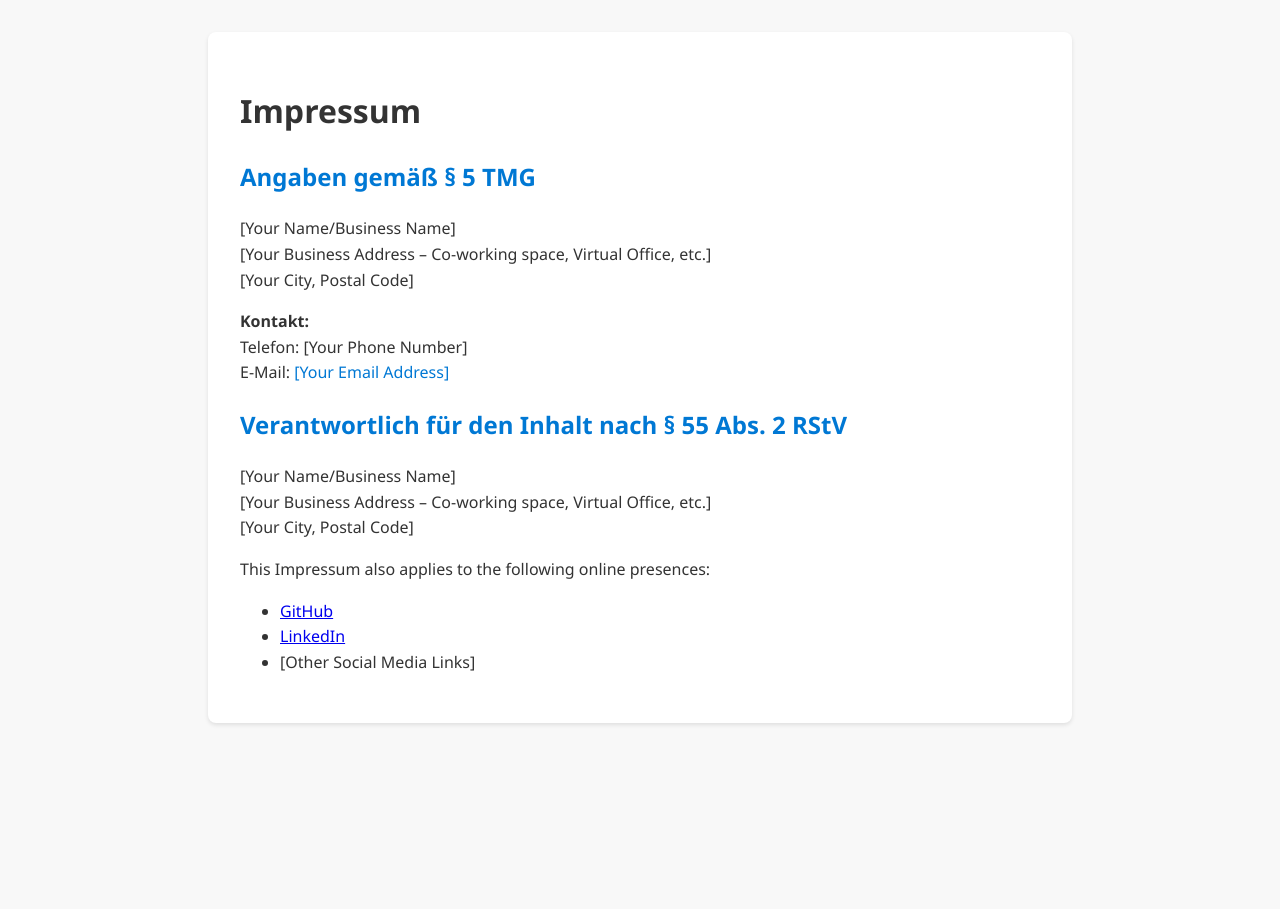
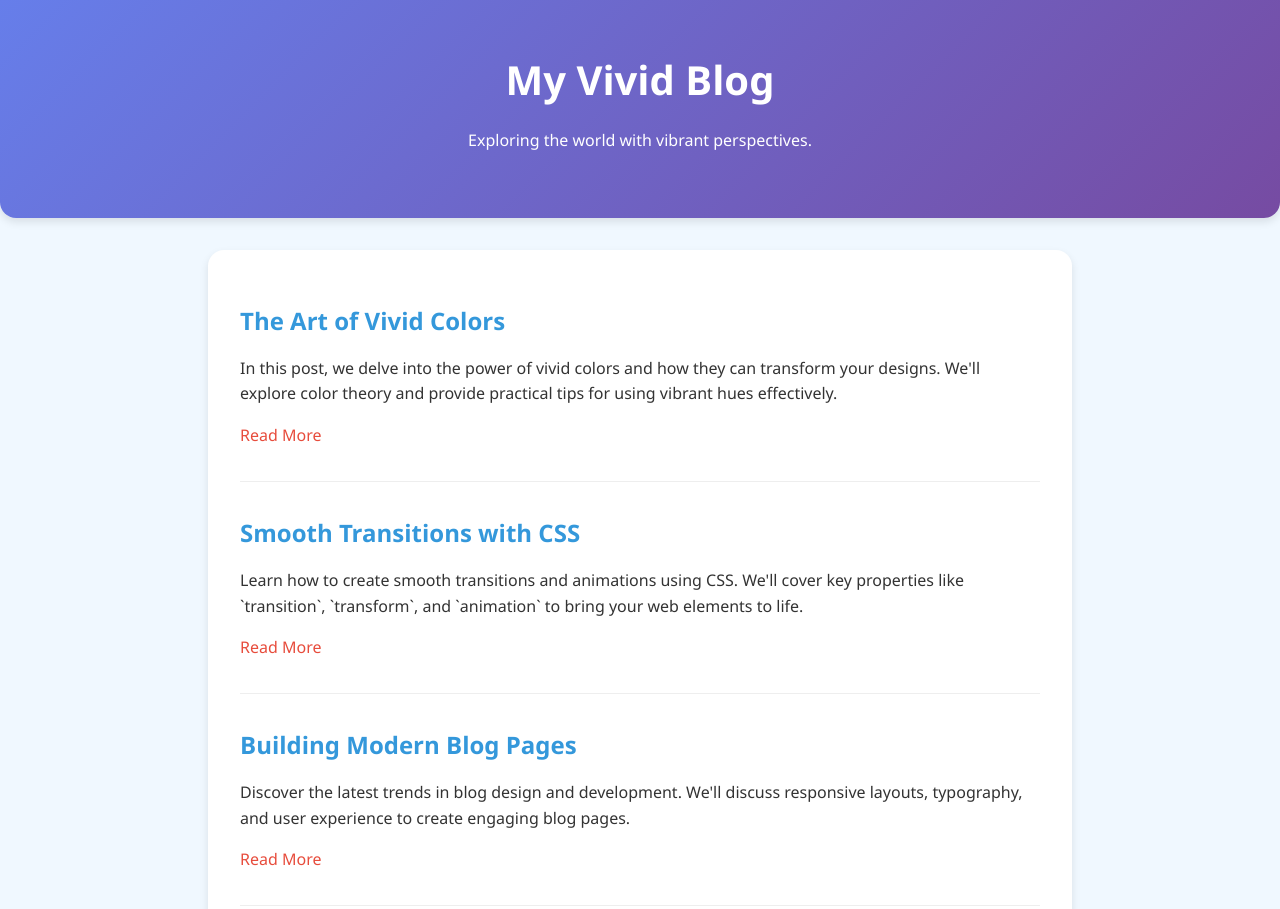
Before and after one commit to Timo-Troeger/Timo-Troeger.github.io, a plain HTML site: page index.html in a window 1280 px wide. Shown: the top 909 px of the page. Before the commit the page ends 800 px from the top, so only its background shows below. Drawn offline with Linux system fonts and the light colour scheme.

Commit message:
Update index.html

```diff
--- a/index.html
+++ b/index.html
@@ -1,78 +1,133 @@
 <!DOCTYPE html>
-<html lang="de">
+<html lang="en">
 <head>
     <meta charset="UTF-8">
     <meta name="viewport" content="width=device-width, initial-scale=1.0">
-    <title>Impressum</title>
+    <title>My Vivid Blog</title>
     <style>
         body {
             font-family: 'Segoe UI', Tahoma, Geneva, Verdana, sans-serif;
-            margin: 2em;
+            margin: 0;
+            padding: 0;
+            background-color: #f0f8ff; /* Light, airy background */
+            color: #333;
             line-height: 1.6;
-            color: #333;
-            background-color: #f8f8f8;
         }
 
-        .h1, h2{
-            color: #0078D4; /* Microsoft Blue */
+        header {
+            background: linear-gradient(135deg, #667eea, #764ba2); /* Vivid gradient header */
+            color: white;
+            text-align: center;
+            padding: 3em 0;
+            border-bottom-left-radius: 16px;
+            border-bottom-right-radius: 16px;
+            box-shadow: 0 4px 8px rgba(0, 0, 0, 0.1);
         }
 
-        .container {
-            max-width: 800px;
-            margin: 0 auto;
-            background-color: white;
-            padding: 2em;
-            border-radius: 8px;
-            box-shadow: 0 2px 4px rgba(0, 0, 0, 0.1);
+        header h1 {
+            margin: 0;
+            font-size: 2.5em;
+            font-weight: 600;
         }
 
-        .contact-info {
-            margin-top: 1em;
+        main {
+            max-width: 800px;
+            margin: 2em auto;
+            padding: 2em;
+            background-color: white;
+            border-radius: 16px;
+            box-shadow: 0 4px 8px rgba(0, 0, 0, 0.1);
         }
 
-        .contact-info a {
-            color: #0078D4;
-            text-decoration: none;
+        article {
+            margin-bottom: 2em;
+            border-bottom: 1px solid #eee;
+            padding-bottom: 2em;
         }
 
-        .contact-info a:hover {
+        article:last-child {
+            border-bottom: none;
+        }
+
+        article h2 {
+            color: #3498db; /* Vivid blue for headings */
+            margin-bottom: 0.5em;
+        }
+
+        article p {
+            margin-bottom: 1em;
+        }
+
+        article a {
+            color: #e74c3c; /* Vivid red for links */
+            text-decoration: none;
+            font-weight: 500;
+        }
+
+        article a:hover {
             text-decoration: underline;
+        }
+
+        footer {
+            text-align: center;
+            padding: 1em 0;
+            background-color: #ecf0f1;
+            border-top: 1px solid #ddd;
+            border-bottom-left-radius: 16px;
+            border-bottom-right-radius: 16px;
+            margin: 0 auto;
+            max-width: 800px;
+            box-shadow: 0 -2px 4px rgba(0, 0, 0, 0.1);
         }
     </style>
 </head>
 <body>
-    <div class="container">
-        <h1>Impressum</h1>
 
-        <h2>Angaben gemäß § 5 TMG</h2>
+    <header>
+        <h1>My Vivid Blog</h1>
+        <p>Exploring the world with vibrant perspectives.</p>
+    </header>
 
-        <p>
-            [Your Name/Business Name]<br>
-            [Your Business Address – Co-working space, Virtual Office, etc.]<br>
-            [Your City, Postal Code]
-        </p>
+    <main>
+        <article>
+            <h2>The Art of Vivid Colors</h2>
+            <p>
+                In this post, we delve into the power of vivid colors and how they can transform your designs. We'll explore color theory and provide practical tips for using vibrant hues effectively.
+            </p>
+            <a href="#">Read More</a>
+        </article>
 
-        <div class="contact-info">
-            <strong>Kontakt:</strong><br>
-            Telefon: [Your Phone Number]<br>
-            E-Mail: <a href="mailto:[Your Email Address]">[Your Email Address]</a>
-        </div>
+        <article>
+            <h2>Smooth Transitions with CSS</h2>
+            <p>
+                Learn how to create smooth transitions and animations using CSS. We'll cover key properties like `transition`, `transform`, and `animation` to bring your web elements to life.
+            </p>
+            <a href="#">Read More</a>
+        </article>
 
-        <h2>Verantwortlich für den Inhalt nach § 55 Abs. 2 RStV</h2>
+        <article>
+            <h2>Building Modern Blog Pages</h2>
+            <p>
+                Discover the latest trends in blog design and development. We'll discuss responsive layouts, typography, and user experience to create engaging blog pages.
+            </p>
+            <a href="#">Read More</a>
+        </article>
 
-        <p>
-            [Your Name/Business Name]<br>
-            [Your Business Address – Co-working space, Virtual Office, etc.]<br>
-            [Your City, Postal Code]
-        </p>
+        <article>
+            <h2>Lorem Ipsum Dolor Sit Amet</h2>
+            <p>
+                Lorem ipsum dolor sit amet, consectetur adipiscing elit. Sed do eiusmod tempor incididunt ut labore et dolore magna aliqua. Ut enim ad minim veniam, quis nostrud exercitation ullamco laboris nisi ut aliquip ex ea commodo consequat. Duis aute irure dolor in reprehenderit in voluptate velit esse cillum dolore eu fugiat nulla pariatur. Excepteur sint occaecat cupidatat non proident, sunt in culpa qui officia deserunt mollit anim id est laborum.
+            </p>
+            <p>
+                Vestibulum ante ipsum primis in faucibus orci luctus et ultrices posuere cubilia curae; Donec velit neque, auctor ut tristique sed, ultricies vel nisi. Mauris blandit aliquet elit, eget tincidunt nibh pulvinar a. Vivamus suscipit tortor eget felis porttitor volutpat. Cras ultricies ligula sed magna dictum porta.
+            </p>
+            <a href="#">Read More</a>
+        </article>
+    </main>
 
-        <p>This Impressum also applies to the following online presences:</p>
+    <footer>
+        <p>&copy; 2024 My Vivid Blog</p>
+    </footer>
 
-        <ul>
-            <li><a href="[Your GitHub Profile Link]">GitHub</a></li>
-            <li><a href="[Your LinkedIn Profile Link]">LinkedIn</a></li>
-            <li>[Other Social Media Links]</li>
-        </ul>
-    </div>
 </body>
 </html>
```
